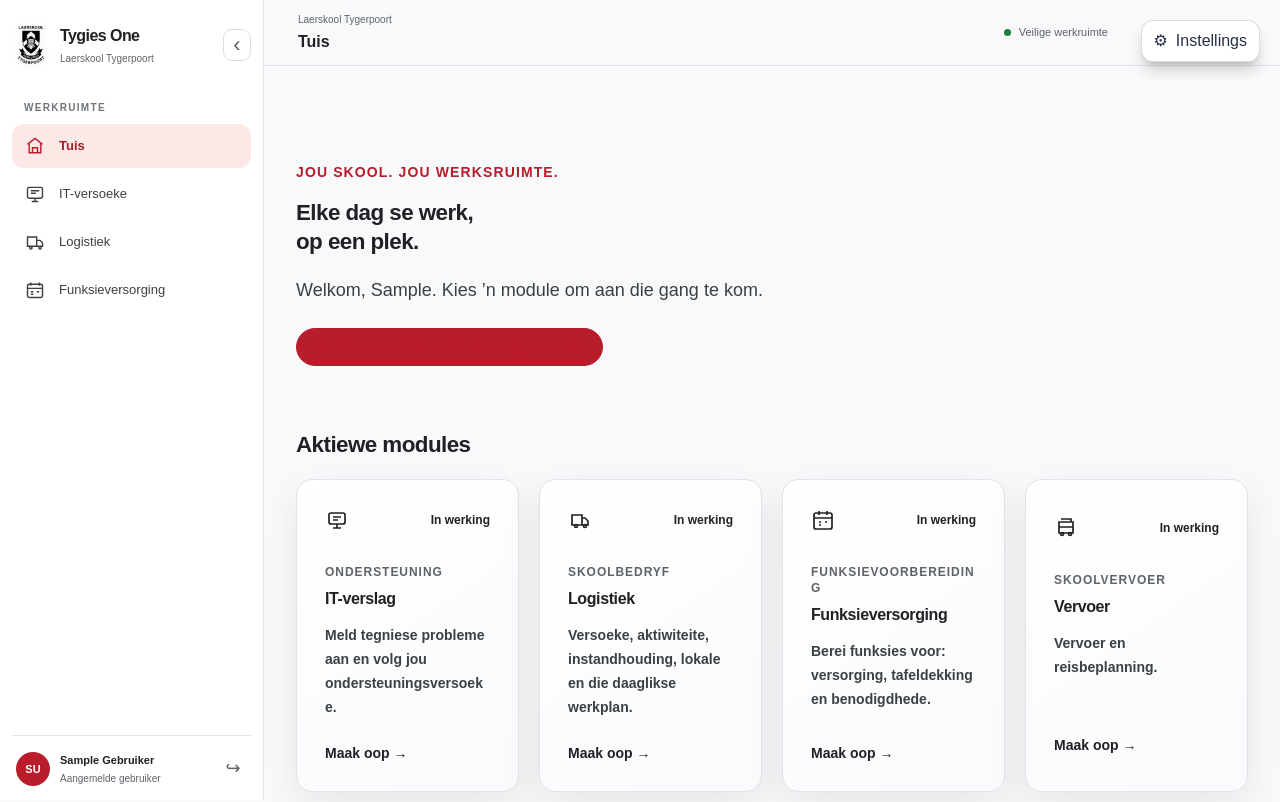
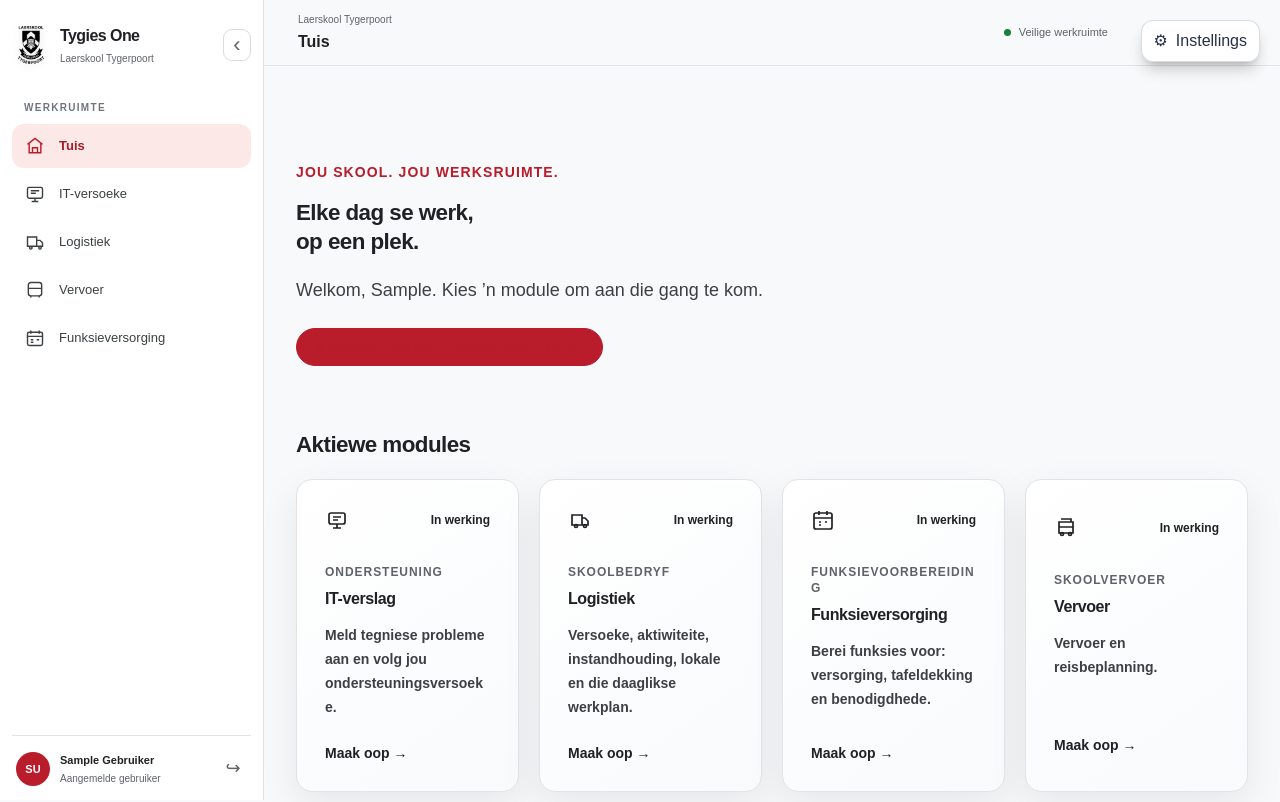
Before and after one commit to wbreytenbach-ops/nkrn-platform, a Next.js app in the folder web/: page / in a window 1280 px wide. Shown: the top 802 px of the page. Built offline with nearby package versions, Linux system fonts and the light colour scheme; sample sign-in values are in the browser's storage.

Commit message:
Expose Transport navigation to all workspace users

```diff
--- a/web/src/app/components/WorkspaceShell.tsx
+++ b/web/src/app/components/WorkspaceShell.tsx
@@ -16,6 +16,7 @@ const navigation = [
     { href: "/", labelAf: "Tuis", labelEn: "Home", icon: "home", roles: [1, 2, 3] },
     { href: "/requests", labelAf: "IT-versoeke", labelEn: "IT requests", icon: "monitor", roles: [1, 2, 3] },
     { href: "/Logistics", labelAf: "Logistiek", labelEn: "Logistics", icon: "truck", roles: [1, 2, 3] },
+    { href: "https://busbook.infinityfree.me/test/", labelAf: "Vervoer", labelEn: "Transport", icon: "bus", roles: [1, 2, 3] },
     { href: "/Funksieversorging", labelAf: "Funksieversorging", labelEn: "Function setup", icon: "calendar", roles: [1, 2, 3] },
     { href: "/Tech", labelAf: "Tegnikusportaal", labelEn: "Technician desk", icon: "wrench", roles: [2, 3] },
     { href: "/Admin", labelAf: "Administrasie", labelEn: "Administration", icon: "settings", roles: [3] },
@@ -27,6 +28,7 @@ function NavigationIcon({ name }: { name: string }) {
         home: <><path d="m3 10 9-7 9 7" /><path d="M5 9v11h14V9M9 20v-6h6v6" /></>,
         monitor: <><rect x="3" y="4" width="18" height="13" rx="2" /><path d="M8 21h8M12 17v4M7 8h10M7 11h6" /></>,
         truck: <><path d="M3 6h11v11H3zM14 10h4l3 3v4h-7z" /><circle cx="7" cy="19" r="1.5" /><circle cx="18" cy="19" r="1.5" /></>,
+        bus: <><rect x="4" y="3" width="16" height="16" rx="3" /><path d="M4 10h16M8 6h.01M16 6h.01M7 19v2M17 19v2M7 15h.01M17 15h.01" /></>,
         calendar: <><rect x="3" y="5" width="18" height="16" rx="2" /><path d="M7 3v4M17 3v4M3 10h18M7 14h3M14 14h3M7 17h3" /></>,
         wrench: <><path d="M14 6a5 5 0 0 0-6 6L3 17l4 4 5-5a5 5 0 0 0 6-6l-3 3-4-4z" /></>,
         settings: <><circle cx="12" cy="12" r="3" /><path d="m19.4 15 .1.1 1.4 1.1-1.4 2.4-1.7-.7a8 8 0 0 1-1.8 1l-.3 1.8h-2.8l-.3-1.8a8 8 0 0 1-1.8-1l-1.7.7-1.4-2.4L7.1 15a8 8 0 0 1 0-2l-1.4-1.1 1.4-2.4 1.7.7a8 8 0 0 1 1.8-1l.3-1.8h2.8l.3 1.8a8 8 0 0 1 1.8 1l1.7-.7 1.4 2.4-1.4 1.1a8 8 0 0 1-.1 2z" /></>,
@@ -108,7 +110,7 @@ export default function WorkspaceShell({ children }: { children: ReactNode }) {
                 <div className="workspace-nav-label">{af ? "WERKRUIMTE" : "WORKSPACE"}</div>
                 <nav className="workspace-nav">
                     {visibleNavigation.map((item) => (
-                        <Link key={item.href} href={item.href} onClick={() => setMobileOpen(false)} aria-current={isActive(item.href) ? "page" : undefined} className={`workspace-nav-link ${isActive(item.href) ? "is-active" : ""}`} title={collapsed ? (af ? item.labelAf : item.labelEn) : undefined}>
+                        <Link key={item.href} href={item.href} target={item.href.startsWith("http") ? "_blank" : undefined} rel={item.href.startsWith("http") ? "noopener noreferrer" : undefined} onClick={() => setMobileOpen(false)} aria-current={isActive(item.href) ? "page" : undefined} className={`workspace-nav-link ${isActive(item.href) ? "is-active" : ""}`} title={collapsed ? (af ? item.labelAf : item.labelEn) : undefined}>
                             <NavigationIcon name={item.icon} />
                             <span>{af ? item.labelAf : item.labelEn}</span>
                         </Link>
```
